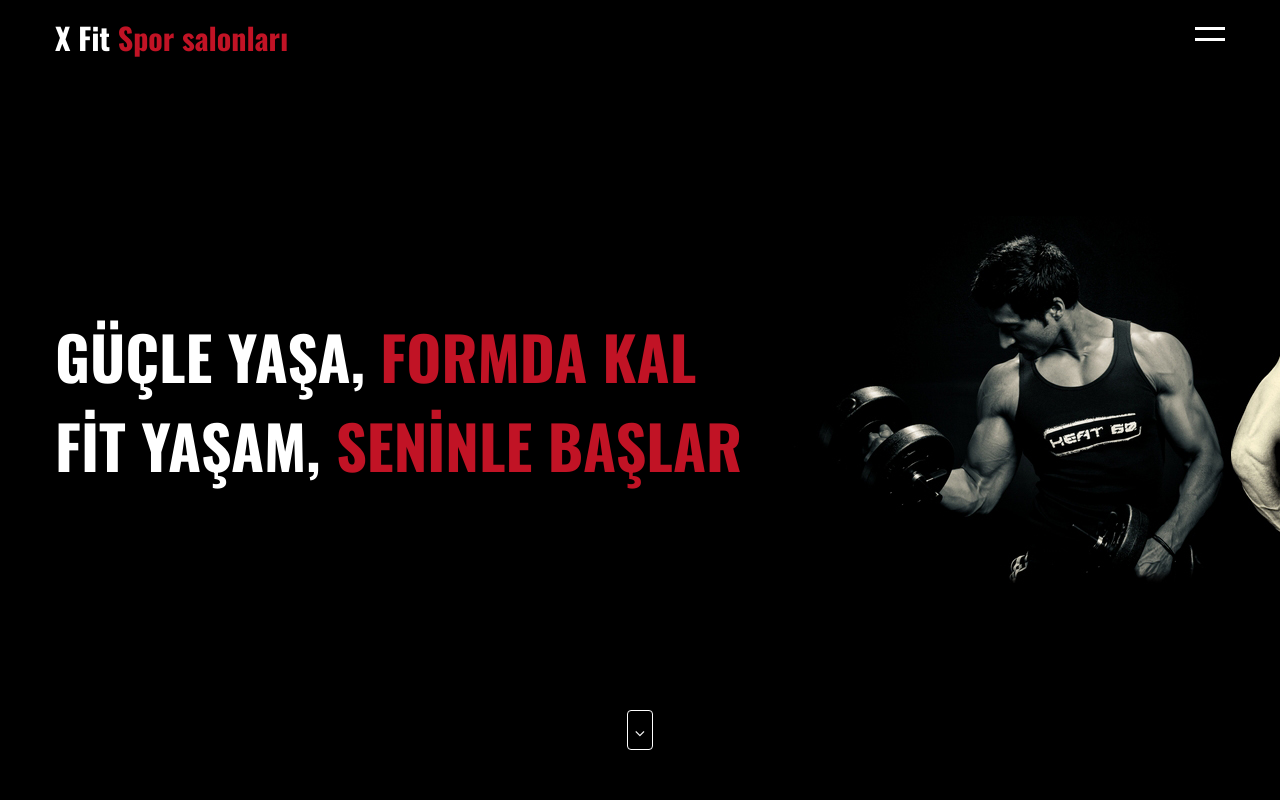
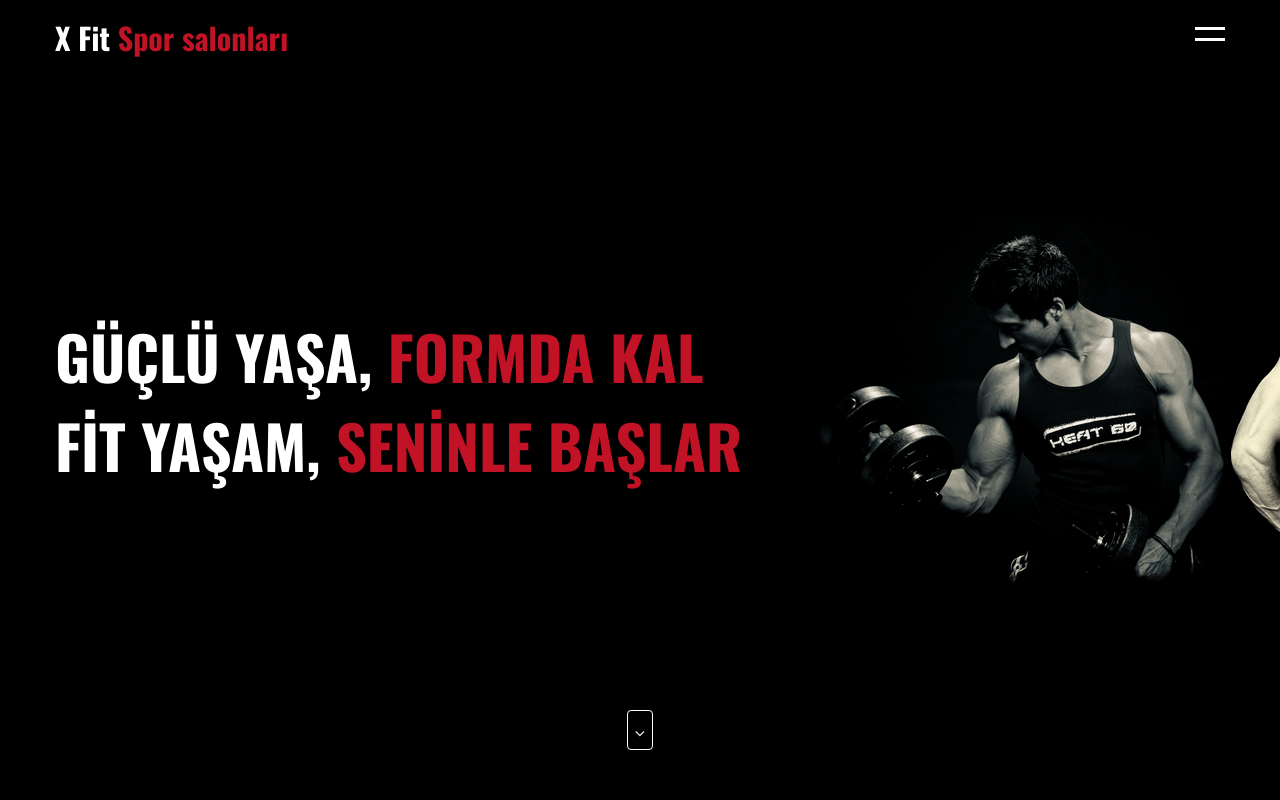
Before and after one commit to tahabsmc/xfit2, a plain HTML site: page index.html in a window 1280 px wide. Shown: the top 800 px of the page. Drawn offline with nearby package versions, Linux system fonts and the light colour scheme.

Commit message:
Update index.html

```diff
--- a/index.html
+++ b/index.html
@@ -43,7 +43,7 @@
   <!-- Start Home -->
   <section class="home wow flash" id="home">
   	 <div class="container">
-  	 	  <h1 class="wow slideInLeft" data-wow-delay="1s">Güçle yaşa,<span> formda kal</span></h1>
+  	 	  <h1 class="wow slideInLeft" data-wow-delay="1s">Güçlü yaşa,<span> formda kal</span></h1>
   	 	  <h1 class="wow slideInRight" data-wow-delay="1s">Fİt yaşam,<span> senİnle başlar </span></h1>
   	 </div>
   	  <!-- go down -->
```
